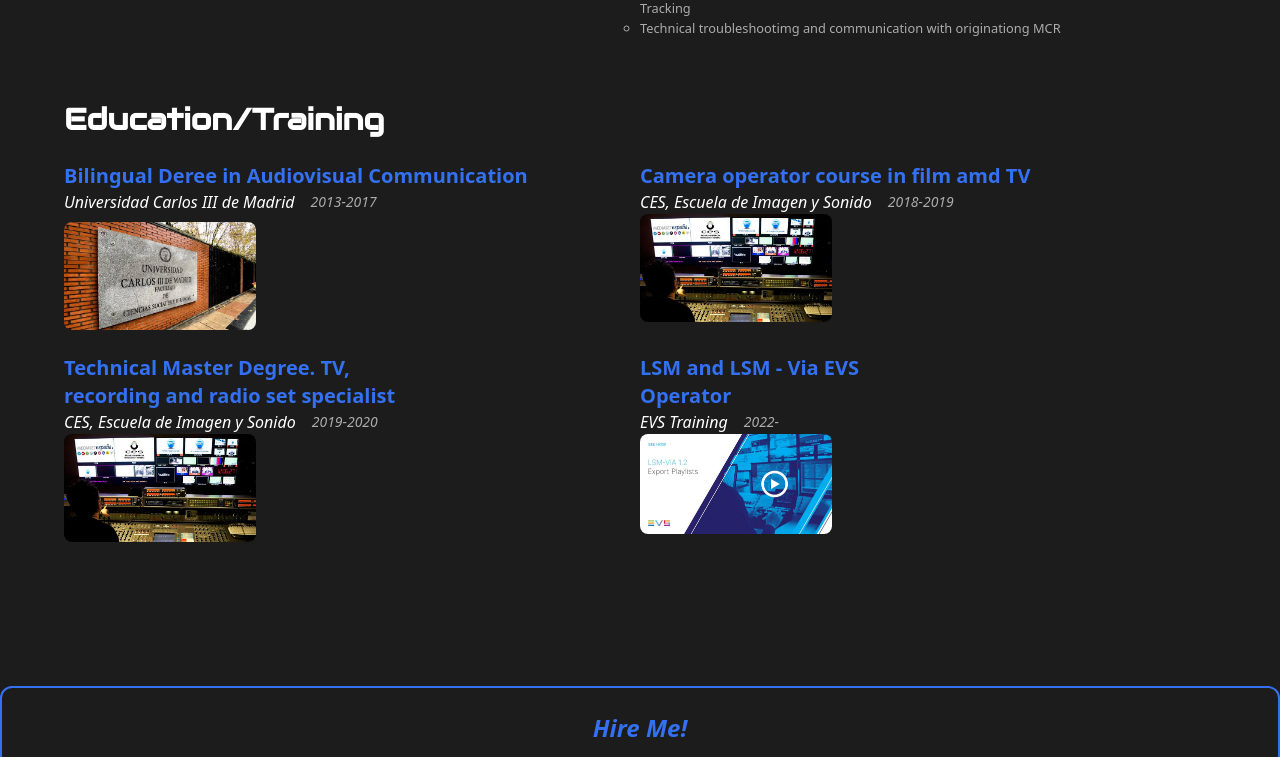
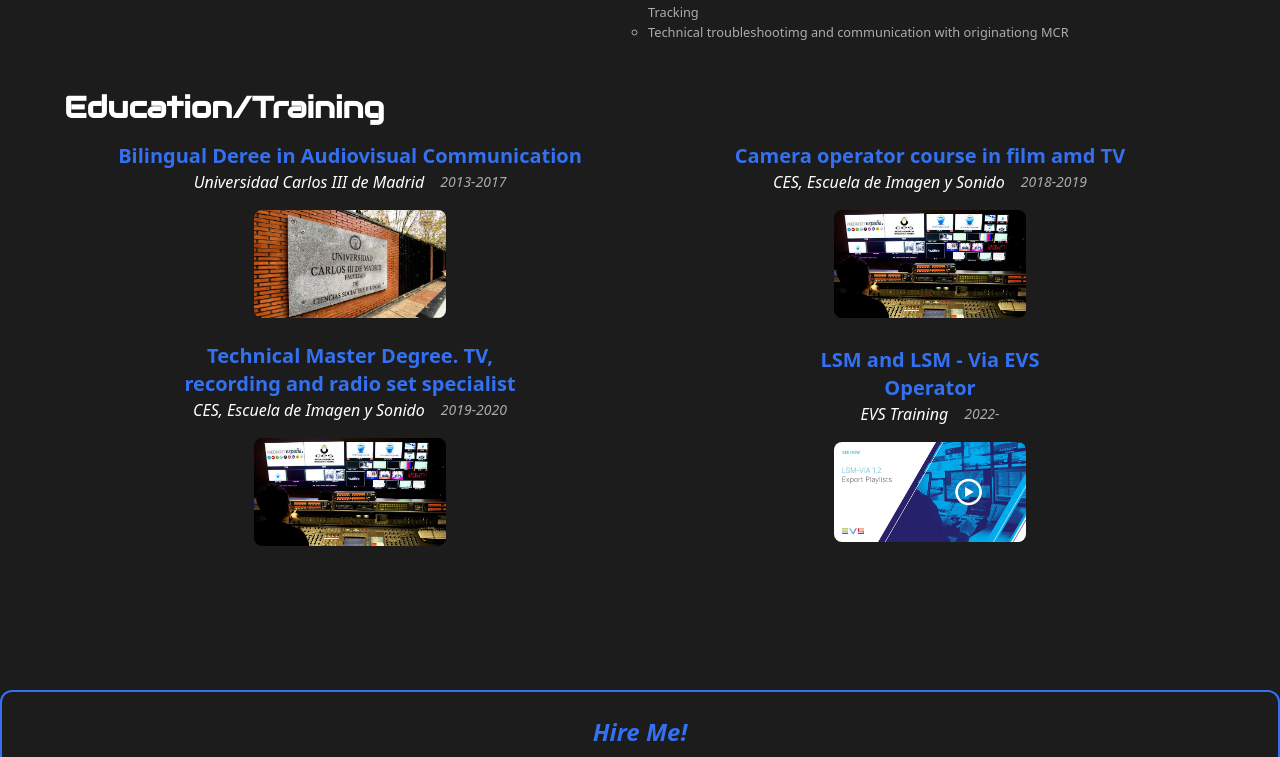
Before and after one commit to Malikic1/portflio2, a website: page index.html in a window 1280 px wide. Shown: the part 2025-2782 px from the top of the page. Drawn offline with Linux system fonts and the light colour scheme; a web font is replaced by a local one.

Commit message:
seccond commit: Responsive design for mobile view

```diff
--- a/index.html
+++ b/index.html
@@ -24,6 +24,7 @@
       .ul li {
         list-style-type: circle;
         font-size: 0.8rem;
+        width: 95%;
       }
       #customRange {
         border-radius: 5px;
@@ -92,9 +93,12 @@
         style="margin-top: -4.25rem"
       >
         <section
-          class="flex-col space-y-5 w-2/3 text-center md:text-left self-center mt-6 md:-mt-0 bg-gray pr-36 pt-28 pb-32 pl-2 md:pl-16 lg:pl-36"
+          class="flex-col space-y-5 md:w-2/3 text-center md:text-left self-center mt-6 md:-mt-0 bg-gray pt-28 pb-32 pl-2 pr-2 md:pl-12 md:pr-12 lg:pl-32 lg:pr-32"
         >
-          <p class="text-grey font-bold text-lg">Hello World</p>
+          <p class="text-grey font-bold text-lg">
+            Hello World
+            <i class="fa-solid text-light text-2xl fa-satellite-dish"></i>
+          </p>
           <h1 class="text-4xl font md:text-5xl">
             I'm RICARDO GARCIA
             <span class="text-blue">BROADCAST ENGINEER</span>
@@ -118,8 +122,8 @@
 
           <!--   -->
         </section>
-        <section class="w-1/3 pt-28">
-          <div class="w-56 h-auto -ml-12 mt-16">
+        <section class="w-1/3 pt-28 m-auto md:m-0">
+          <div class="w-56 h-auto md:-ml-12 md:mt-16">
             <img src="images/hero.png" alt="" class="w-100 rounded-xl" />
           </div>
         </section>
@@ -149,19 +153,19 @@
       </div>
       <br /><br />
       <div
-        class="flex flex-col-reverse md:flex-row gap-y-4"
+        class="flex flex-col md:flex-row gap-y-4"
         style="margin-top: -4.25rem"
       >
         <section class="w-1/3 self-center">
-          <div class="w-56 h-auto relative left-1/2 ml-12">
+          <div class="w-56 h-auto relative md:left-1/3 lg:left-1/2 lg:ml-12">
             <img src="images/hero.png" alt="" class="w-100 rounded-xl" />
           </div>
         </section>
         <section
-          class="flex-col space-y-5 w-2/3 text-center md:text-left self-center md:-mt-0 bg-gray pr-36 pt-24 pb-20 pl-2 md:pl-16 lg:pl-36"
+          class="flex-col space-y-5 md:w-2/3 text-center md:text-left self-center md:-mt-0 bg-gray pt-24 pb-20 pl-2 md:pl-20 md:pr-8 lg:pl-36 lg:pr-28"
         >
           <p class="text-4xl font md:text-3xl">About Me</p>
-          <p class="text-grey -mt-12 text-sm">
+          <p class="text-grey -mt-12 text-sm pb-8 md:pb-0">
             I have a wealth experience in the <b><i>audiovisual field</i></b> ,
             from working as an operator or technician in studios to directing
             mobile unit. This versatility along with my problem-solving skills
@@ -294,8 +298,8 @@
       <br />
       <br />
 
-      <div class="lg:px-16 mt-10">
-        <div class="flex justify-evenly">
+      <div class="px-2 md:px-8 lg:px-16 mt-10">
+        <div class="flex justify-evenly gap-x-4">
           <section class="w-1/2">
             <p class="text-3xl font-semibold font -mt-4">Experience</p>
             <br />
@@ -394,72 +398,73 @@
           </section>
         </div>
         <br /><br />
+        <div>
+          <p class="text-3xl font font-bold">Education/Training</p>
           <section
-          class="w-full grid grid-cols-1 es:grid-cols-2 md:grid-cols-2 gap-y-6 mt-4"
+            class="w-full grid grid-cols-1 es:grid-cols-2 md:grid-cols-2 gap-y-6 gap-x-2 mt-4"
           >
-          <p class="text-3xl font font-bold">Education/Training</p>
-          <br />
             <div>
-            <p class="text-blue text-xl font-semibold">
+              <p class="text-blue text-xl font-semibold text-center">
                 Bilingual Deree in Audiovisual Communication
               </p>
-            <p class="flex gap-x-4">
+              <p class="flex gap-x-4 justify-center">
                 <i>Universidad Carlos III de Madrid</i>
                 <span class="self-center text-grey text-sm"
                   ><i>2013-2017</i></span
                 >
               </p>
 
-            <div class="w-48 mt-2 h-auto rounded-xl">
+              <div class="w-48 h-auto m-auto pb-2 md:pb-0 mt-2 md:mt-4">
                 <img src="images/uc3.jpeg" alt="" class="w-100 rounded-lg" />
               </div>
             </div>
             <div>
-            <p class="text-blue text-xl font-semibold">
+              <p class="text-blue text-xl font-semibold text-center">
                 Camera operator course in film amd TV
               </p>
-            <p class="flex gap-x-4">
+              <p class="flex gap-x-4 justify-center">
                 <i>CES, Escuela de Imagen y Sonido</i>
                 <span class="text-grey text-sm self-center"
                   ><i>2018-2019</i></span
                 >
               </p>
 
-            <div class="w-48 h-auto rounded-xl">
+              <div class="w-48 h-auto m-auto pb-2 md:pb-0 mt-2 md:mt-4">
                 <img src="images/ces.jpeg" alt="" class="w-100 rounded-lg" />
               </div>
             </div>
             <div>
-            <p class="text-blue text-xl font-semibold">
+              <p class="text-blue text-xl font-semibold text-center">
                 Technical Master Degree. TV, <br />
                 recording and radio set specialist
               </p>
-            <p class="flex gap-x-4">
+              <p class="flex gap-x-4 justify-center">
                 <i>CES, Escuela de Imagen y Sonido</i>
                 <span class="text-grey text-sm self-center"
                   ><i>2019-2020</i></span
                 >
               </p>
 
-            <div class="w-48 h-auto rounded-xl">
+              <div class="w-48 h-auto m-auto pb-2 md:pb-0 mt-2 md:mt-4">
                 <img src="images/ces.jpeg" alt="" class="w-100 rounded-lg" />
               </div>
             </div>
-          <div>
-            <p class="text-blue text-xl font-semibold">
+            <div class="self-center">
+              <p class="text-blue text-xl font-semibold text-center">
                 LSM and LSM - Via EVS <br />
                 Operator
               </p>
-            <p class="flex gap-x-4">
+              <p class="flex gap-x-4 justify-center">
                 <i>EVS Training</i>
                 <span class="text-grey text-sm self-center"><i>2022-</i></span>
               </p>
 
-            <div class="w-48 h-auto rounded-xl">
+              <div class="w-48 h-auto m-auto pb-2 md:pb-0 mt-2 md:mt-4">
                 <img src="images/evs.jpeg" alt="" class="w-100 rounded-lg" />
               </div>
             </div>
           </section>
+        </div>
       </div>
       <br /><br /><br />
       <!-- <div>
```
Also changed, not shown: css/main.css, images/img8.jpeg (renamed from images/skill1 (2).jpeg), images/img9.jpeg (renamed from images/skill1 (3).jpeg). Lines whose indentation alone changed are shown as unchanged.
